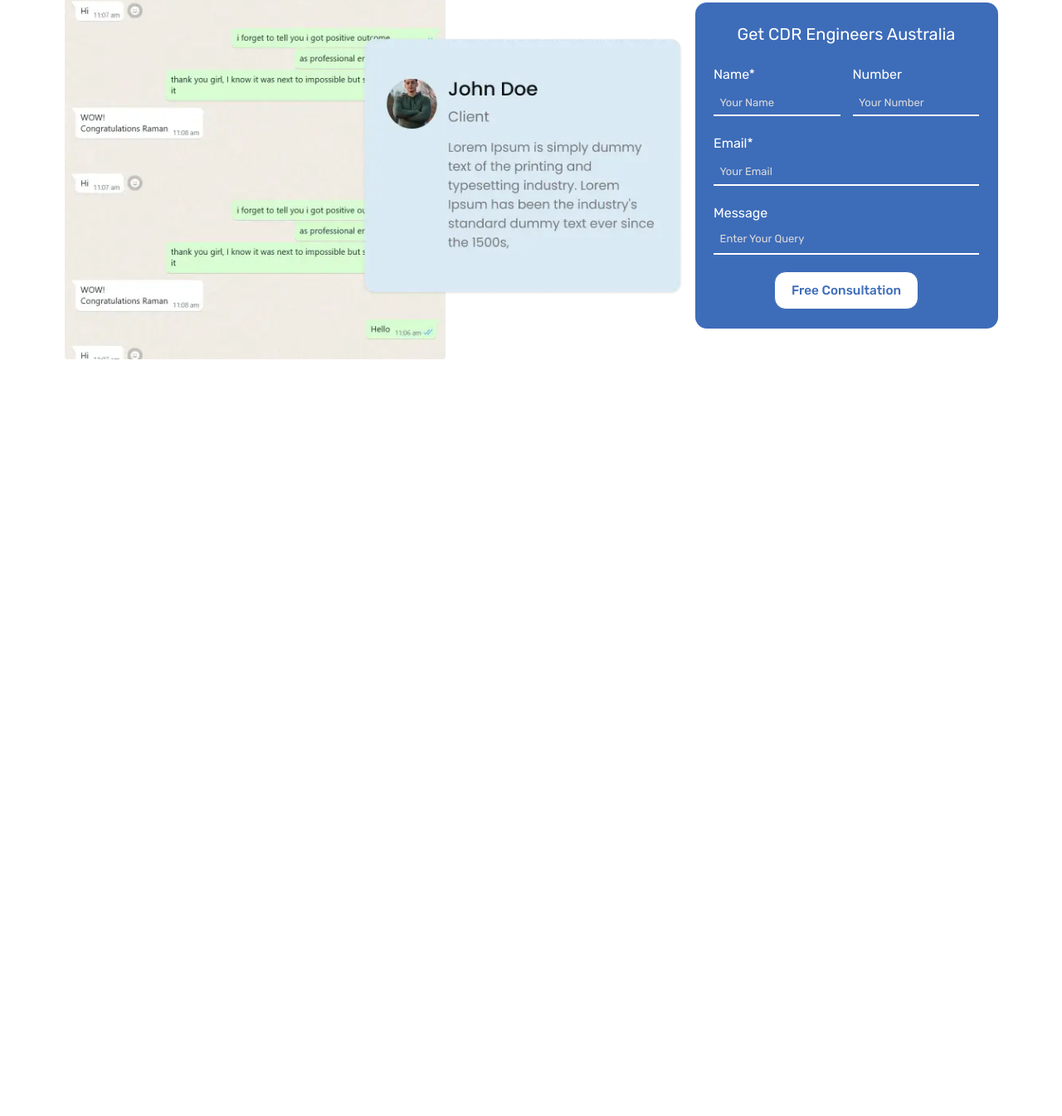
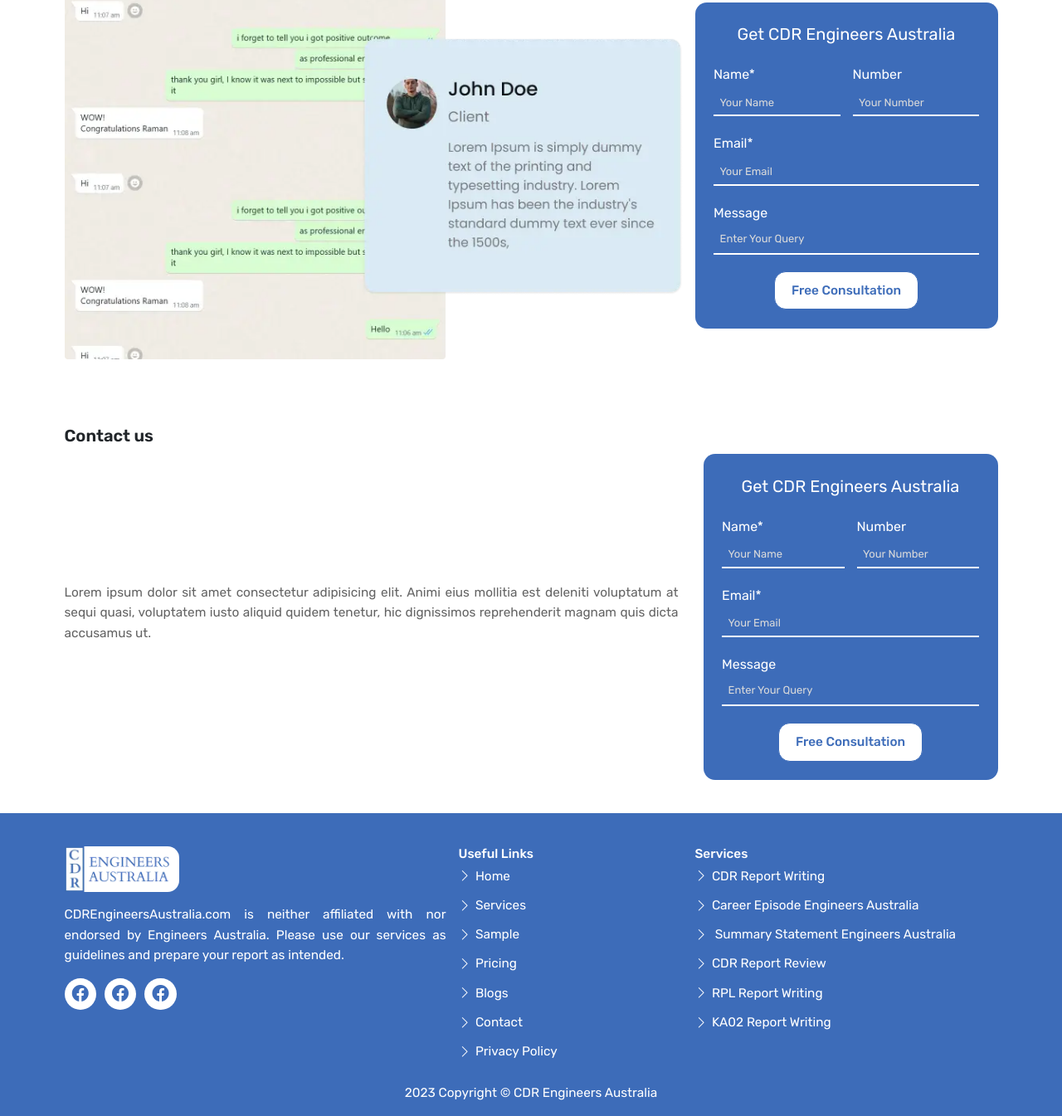
Before and after one commit to Sabal-Shrestha/CDREngineersAustraliaMaam, a plain HTML site: page index.html in a window 1280 px wide. Shown: the part 509-1854 px from the top of the page at 83% size. Before the commit the page ends 982 px from the top, so only its background shows below. Drawn offline with nearby package versions, Linux system fonts and the light colour scheme.

Commit message:
Footer Links

```diff
--- a/index.html
+++ b/index.html
@@ -177,6 +177,82 @@
         </div>
       </section>
     </main>
+    <footer>
+      <section class="contact-us">
+        <div class="container">
+          <h3>Contact us</h3>
+          <div class="row">
+            <div class="col-12 col-lg-8">
+              <p>
+                Lorem ipsum dolor sit amet consectetur adipisicing elit. Animi
+                eius mollitia est deleniti voluptatum at sequi quasi, voluptatem
+                iusto aliquid quidem tenetur, hic dignissimos reprehenderit
+                magnam quis dicta accusamus ut.
+              </p>
+            </div>
+            <div class="col-12 col-md-6 col-lg-4">
+              <script src="../heroform.js"></script>
+              <my-hero-form></my-hero-form>
+            </div>
+          </div>
+        </div>
+      </section>
+      <section class="useful-links">
+        <div class="container">
+          <div class="row">
+            <div class="col-12 col-lg-5">
+              <div class="card">
+                <img src="../img/logo-cdr-engineers.webp" alt="" />
+              </div>
+              <p>
+                CDREngineersAustralia.com is neither affiliated with nor
+                endorsed by Engineers Australia. Please use our services as
+                guidelines and prepare your report as intended.
+              </p>
+              <ol>
+                <li>
+                  <a href="www.example.com"><i class="bi-facebook"></i></a>
+                </li>
+                <li>
+                  <a href="www.example.com"><i class="bi-facebook"></i></a>
+                </li>
+                <li>
+                  <a href="www.example.com"><i class="bi-facebook"></i></a>
+                </li>
+              </ol>
+            </div>
+            <div class="col-12 col-md-6 col-lg-3">
+              <h4>Useful Links</h4>
+              <ul>
+                <li><a href="../">Home</a></li>
+                <li><a href="../">Services</a></li>
+                <li><a href="../">Sample</a></li>
+                <li><a href="../">Pricing</a></li>
+                <li><a href="../">Blogs</a></li>
+                <li><a href="../">Contact</a></li>
+                <li><a href="../">Privacy Policy</a></li>
+              </ul>
+            </div>
+            <div class="col-12 col-md-6 col-lg-4">
+              <h4>Services</h4>
+              <ul>
+                <li><a href="../">CDR Report Writing</a></li>
+                <li><a href="../">Career Episode Engineers Australia</a></li>
+                <li>
+                  <a href="../">Summary Statement Engineers Australia</a>
+                </li>
+                <li><a href="../">CDR Report Review</a></li>
+                <li><a href="../">RPL Report Writing</a></li>
+                <li><a href="../">KA02 Report Writing</a></li>
+              </ul>
+            </div>
+            <p class="text-center my-4">
+              2023 Copyright © CDR Engineers Australia
+            </p>
+          </div>
+        </div>
+      </section>
+    </footer>
     <!-- <script src="https://unpkg.com/aos@2.3.1/dist/aos.js"></script>
     <script>
       AOS.init();
--- a/scss/style.scss
+++ b/scss/style.scss
@@ -16,6 +16,16 @@
   --p-h4-fontsize: clamp(1.5rem, 1.2vw, 3rem);
   --h5-fontsize: clamp(1.3rem, 0.9vw, 2.5rem);
   --h6-fontsize: clamp(1.1rem, 0.8vw, 2rem);
+}
+@mixin row-align-center {
+  align-items: center;
+  justify-content: center;
+  --bs-gutter-x: 3rem;
+  --bs-gutter-y: 3rem;
+  @media (max-width: 576px) {
+    --bs-gutter-x: 1.5rem;
+    --bs-gutter-y: 1.5rem;
+  }
 }
 *,
 *::before,
@@ -188,17 +198,12 @@ header {
   background-color: var(--color-secondary);
   .container {
     > .row {
-      align-items: center;
-      justify-content: center;
-      --bs-gutter-x: 3rem;
-      --bs-gutter-y: 3rem;
+      @include row-align-center;
       ul {
         columns: 3;
         margin-bottom: 0;
       }
       @media (max-width: 576px) {
-        --bs-gutter-x: 1.5rem;
-        --bs-gutter-y: 1.5rem;
         ul {
           columns: 1;
         }
@@ -206,3 +211,56 @@ header {
     }
   }
 }
+footer {
+  .contact-us {
+    .container > .row {
+      @include row-align-center;
+    }
+  }
+  .useful-links {
+    padding-bottom: 0;
+    background-color: var(--color-primary);
+    p,
+    a,
+    h4 {
+      color: #fff;
+    }
+    .card {
+      background-color: #fff;
+      width: 30%;
+      + p {
+        margin: 1.5rem 0;
+      }
+    }
+    ol {
+      list-style: none;
+      display: flex;
+      padding-left: 0;
+      li {
+        background-color: #fff;
+        width: var(--h1-fontsize);
+        height: var(--h1-fontsize);
+        line-height: var(--h1-fontsize);
+        font-size: clamp(2rem, 1.5vw, 3rem);
+        text-align: center;
+        border-radius: 50%;
+        color: #fff;
+        margin-right: 1rem;
+        a {
+          color: var(--color-primary);
+        }
+      }
+    }
+    ul {
+      list-style: none;
+      padding-left: 0;
+      li:before {
+        content: "\F285";
+        color: #fff;
+        font-family: bootstrap-icons !important;
+        vertical-align: middle;
+        margin-right: 0.5rem;
+      }
+    }
+  }
+}
```
Also changed, not shown: styles/style.min.css, 1 other file.
